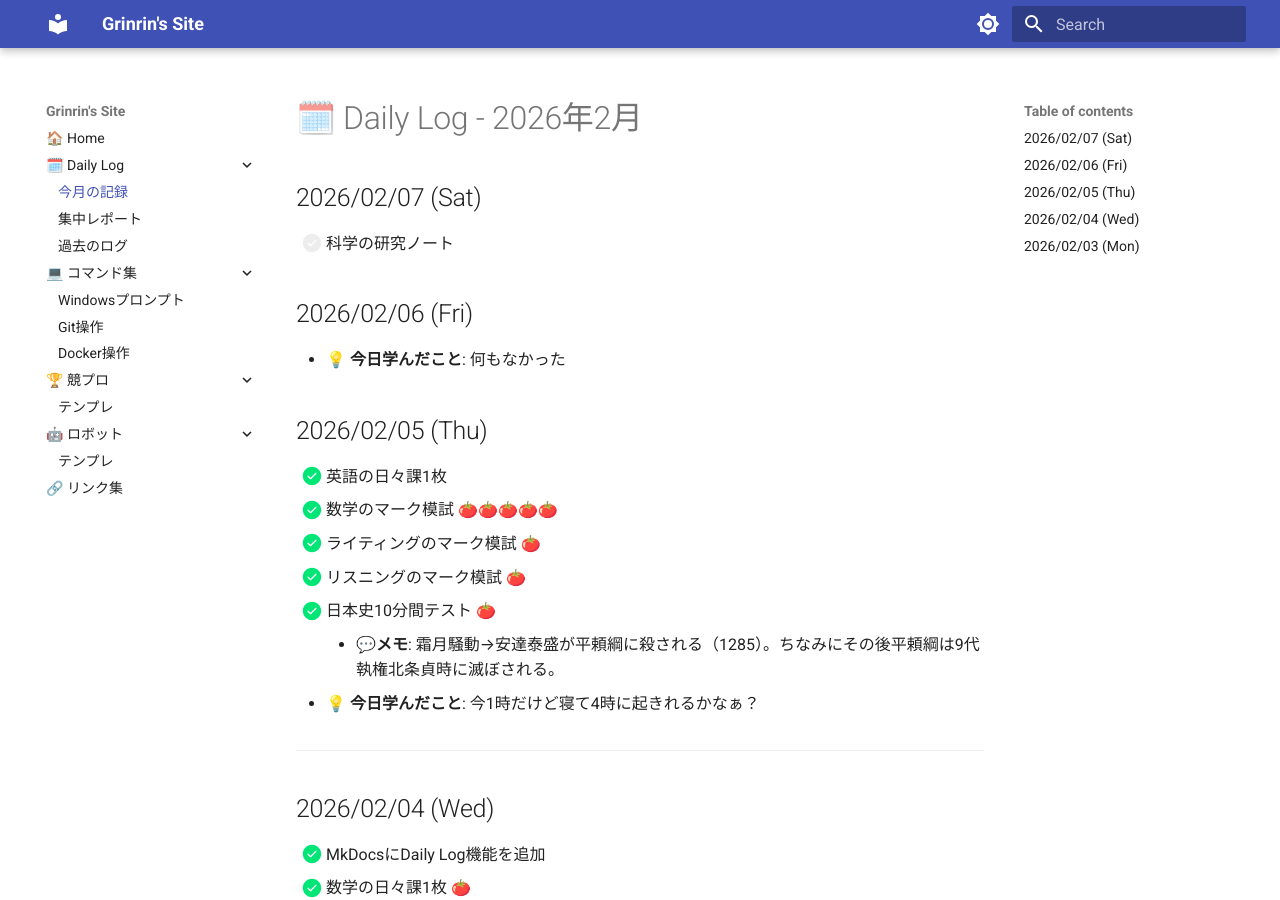
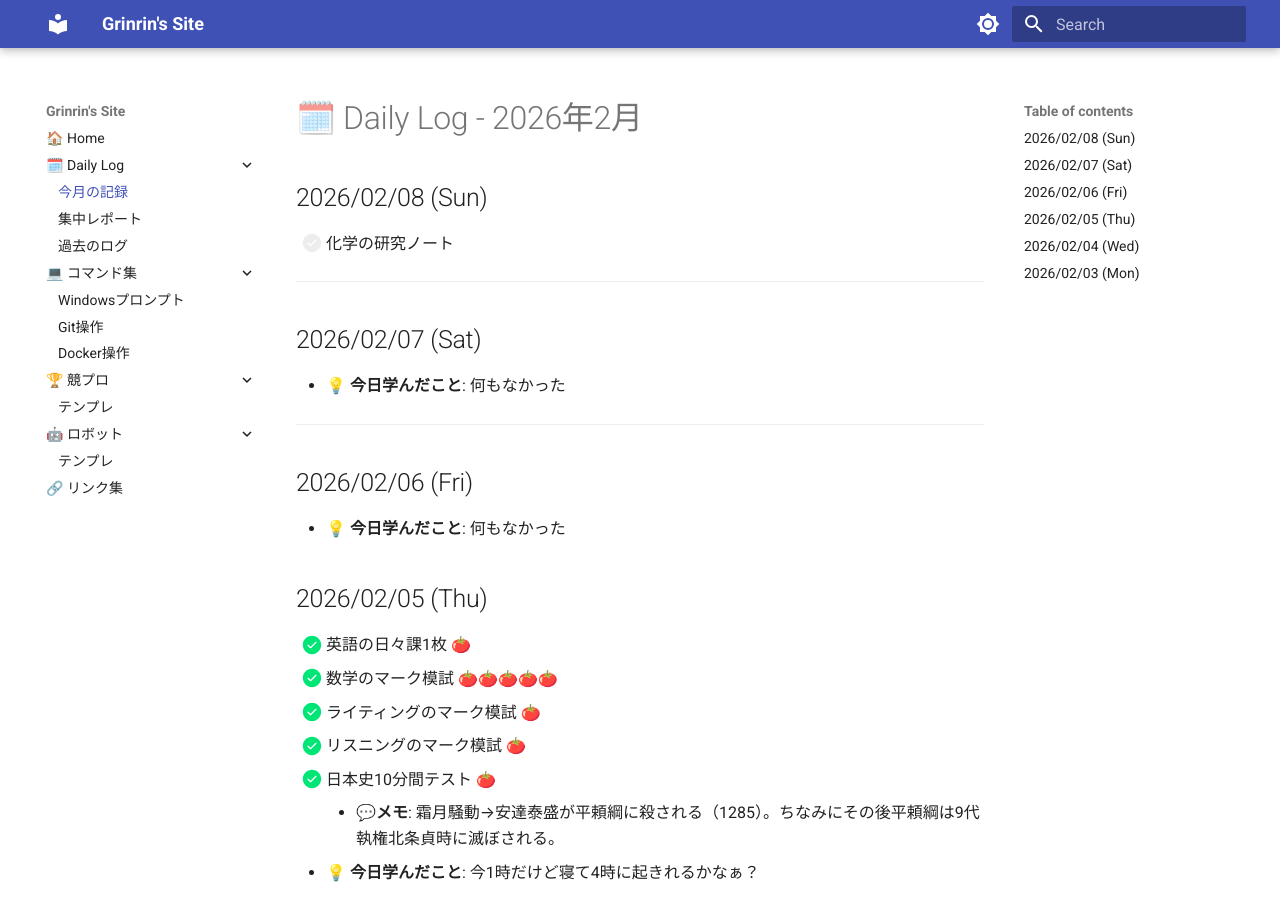
Before and after one commit to Grinrin1108/my-site, an MkDocs documentation site: the page built from docs/daily/2026_02/index.md, in a window 1280 px wide and 900 px high. Built offline with MkDocs 1.6.1 and Material for MkDocs 9.7.7, drawn with Linux system fonts in a browser that asks for light colours.

Commit message:
2026/02/08 0:44

```diff
--- a/docs/daily/2026_02/index.md
+++ b/docs/daily/2026_02/index.md
@@ -1,14 +1,22 @@
 # 🗓️ Daily Log - 2026年2月
 
+## 2026/02/08 (Sun)
+- [ ] 化学の研究ノート
+
+---
+
 ## 2026/02/07 (Sat)
-- [ ] 科学の研究ノート
+
+- 💡 **今日学んだこと**: 何もなかった
+
+---
 
 ## 2026/02/06 (Fri)
 
 - 💡 **今日学んだこと**: 何もなかった
 
 ## 2026/02/05 (Thu)
-- [x] 英語の日々課1枚
+- [x] 英語の日々課1枚 🍅
 - [x] 数学のマーク模試 🍅🍅🍅🍅🍅
 - [x] ライティングのマーク模試 🍅
 - [x] リスニングのマーク模試 🍅
```
Also changed, not shown: docs/daily/2026_02/reports/07.jpeg (added).
